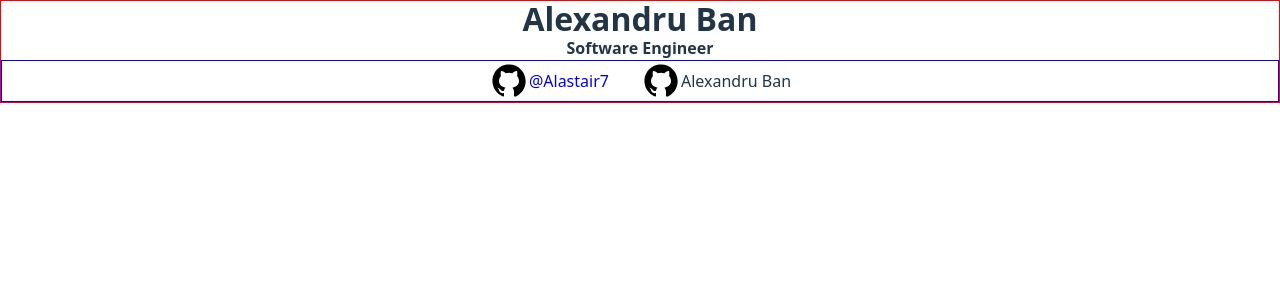
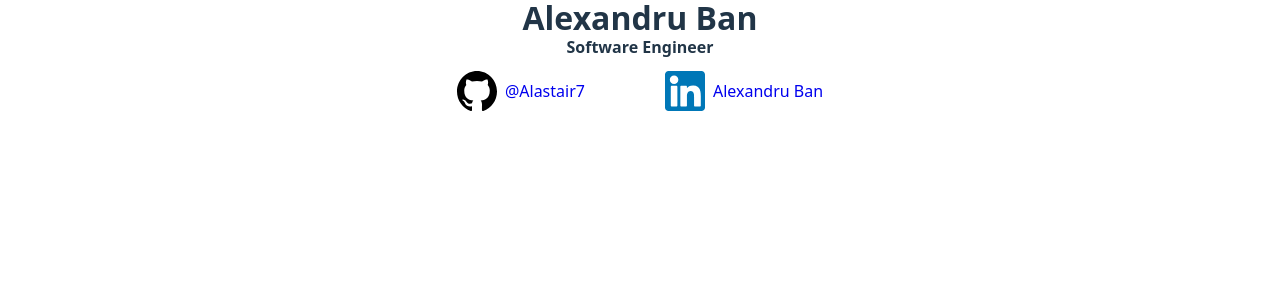
Before and after one commit to Alastair7/portfolio, a React (Vite) app: page / in a window 1280 px wide. Shown: the top 300 px of the page. Built offline with nearby package versions, Linux system fonts and the light colour scheme.

Commit message:
Add styling for sidebar

```diff
--- /dev/null
+++ b/src/breakpoints.scss
@@ -0,0 +1,50 @@
+$breakpoints: (
+  "xs": 0,
+  "sm": 576px,
+  "md": 768px,
+  "lg": 992px,
+  "xl": 1200px,
+  "xxl": 1600px,
+);
+
+@mixin xs {
+  @media (min-width: map-get($breakpoints, "xs")) {
+    @content;
+  }
+}
+
+@mixin sm {
+  @media (min-width: map-get($breakpoints, "sm")) {
+    @content;
+  }
+}
+
+@mixin md {
+  @media (min-width: map-get($breakpoints, "md")) {
+    @content;
+  }
+}
+
+@mixin lg {
+  @media (min-width: map-get($breakpoints, "lg")) {
+    @content;
+  }
+}
+
+@mixin xl {
+  @media (min-width: map-get($breakpoints, "xl")) {
+    @content;
+  }
+}
+
+@mixin xxl {
+  @media (min-width: map-get($breakpoints, "xxl")) {
+    @content;
+  }
+}
+
+@mixin breakpoint($bp: 0) {
+  @media (max-width: $bp) {
+    @content;
+  }
+}
--- a/src/components/sidebar/SideBar.scss
+++ b/src/components/sidebar/SideBar.scss
@@ -1,6 +1,4 @@
 .header {
-  border: 1px solid red;
-
   &__title {
     display: flex;
     flex-direction: column;
@@ -16,9 +14,9 @@
   }
 
   &__social {
+    margin-top: 0.75rem;
     display: flex;
     justify-content: center;
-    border: 1px solid blue;
-    gap: 2rem;
+    gap: 5rem;
   }
 }
--- a/src/components/sidebar/SideBar.tsx
+++ b/src/components/sidebar/SideBar.tsx
@@ -1,5 +1,6 @@
 import './SideBar.scss';
 import GithubIcon from '../../assets/icons/github.svg?react';
+import LinkednIcon from '../../assets/icons/linkedn.svg?react';
 import { LinkButton } from '../../shared/buttons/LinkButton';
 
 export const SideBar = () => {
@@ -10,8 +11,18 @@ export const SideBar = () => {
         <h2>Software Engineer</h2>
       </div>
       <div className="header__social">
-        <LinkButton href="https://github.com/Alastair7" icon={GithubIcon} title="@Alastair7" />
-        <LinkButton icon={GithubIcon} title="Alexandru Ban" />
+        <LinkButton
+          href="https://github.com/Alastair7"
+          target="_blank"
+          icon={GithubIcon}
+          title="@Alastair7"
+        />
+        <LinkButton
+          href="https://linkedin.com/in/alexandru-ban"
+          target="_blank"
+          icon={LinkednIcon}
+          title="Alexandru Ban"
+        />
       </div>
     </header>
   );
--- a/src/index.css
+++ b/src/index.css
@@ -1,4 +1,5 @@
 :root {
+	font-size: 12pt;
 	font-family: system-ui, Avenir, Helvetica, Arial, sans-serif;
 	line-height: 1.5;
 	font-weight: 400;
@@ -34,9 +35,11 @@ button {
 	cursor: pointer;
 	transition: border-color 0.25s;
 }
+
 button:hover {
 	border-color: #646cff;
 }
+
 button:focus,
 button:focus-visible {
 	outline: 4px auto -webkit-focus-ring-color;
@@ -47,9 +50,11 @@ button:focus-visible {
 		color: #213547;
 		background-color: #ffffff;
 	}
+
 	a:hover {
 		color: #747bff;
 	}
+
 	button {
 		background-color: #f9f9f9;
 	}
--- a/src/shared/buttons/LinkButton.scss
+++ b/src/shared/buttons/LinkButton.scss
@@ -1,10 +1,17 @@
+@use "../../breakpoints.scss" as bp;
+
 .link-button {
   display: flex;
+  flex-direction: column;
   align-items: center;
   text-decoration: none;
 
-  @media screen and (max-width: 420px) {
-    flex-direction: column;
+  @include bp.sm {
+    flex-direction: row;
+  }
+
+  &__title {
+    margin-left: 0.5rem;
   }
 
   &:hover {
```
Also changed, not shown: src/assets/icons/github.svg, src/assets/icons/linkedn.svg (added). Lines whose indentation alone changed are shown as unchanged.
